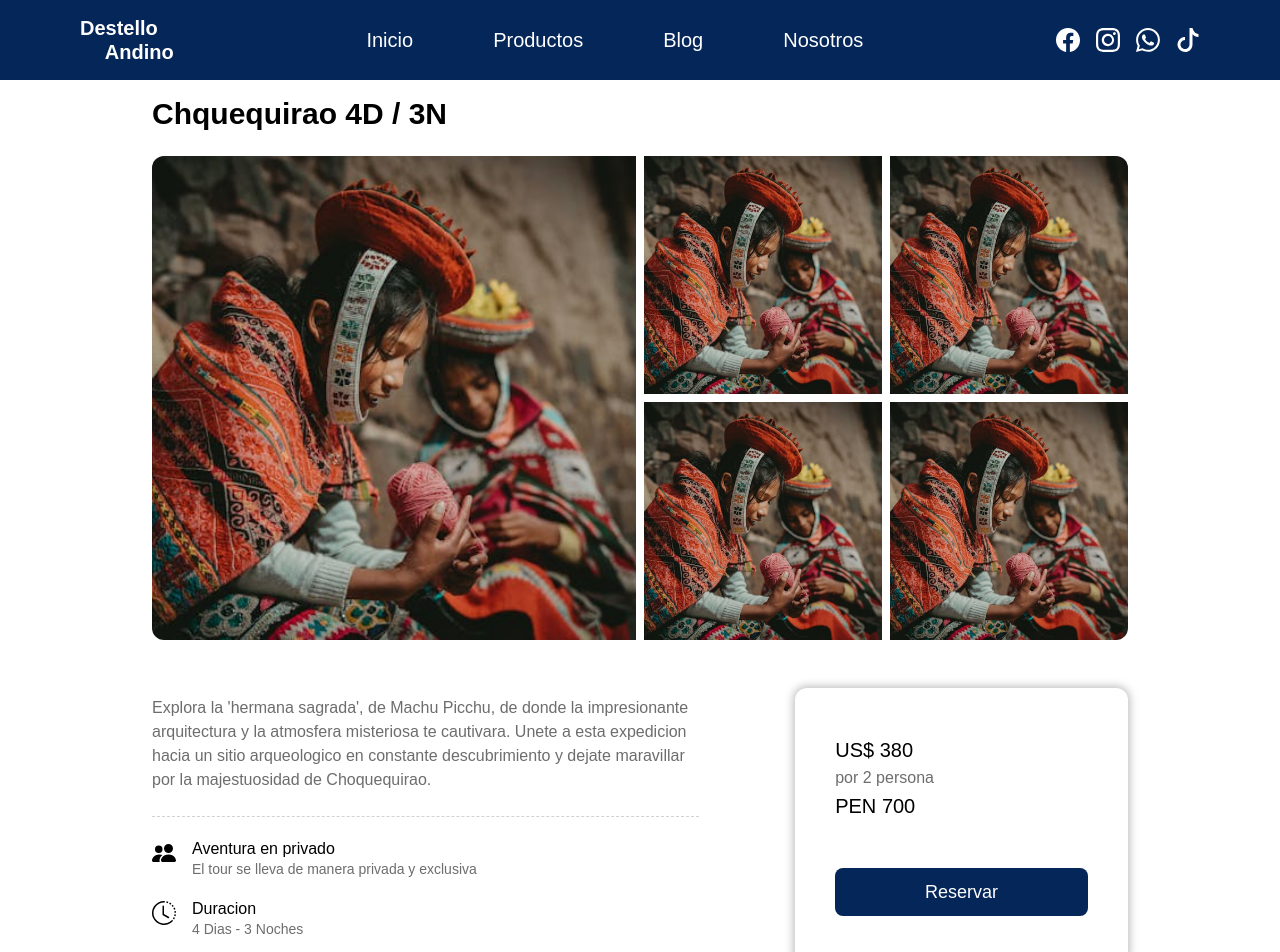
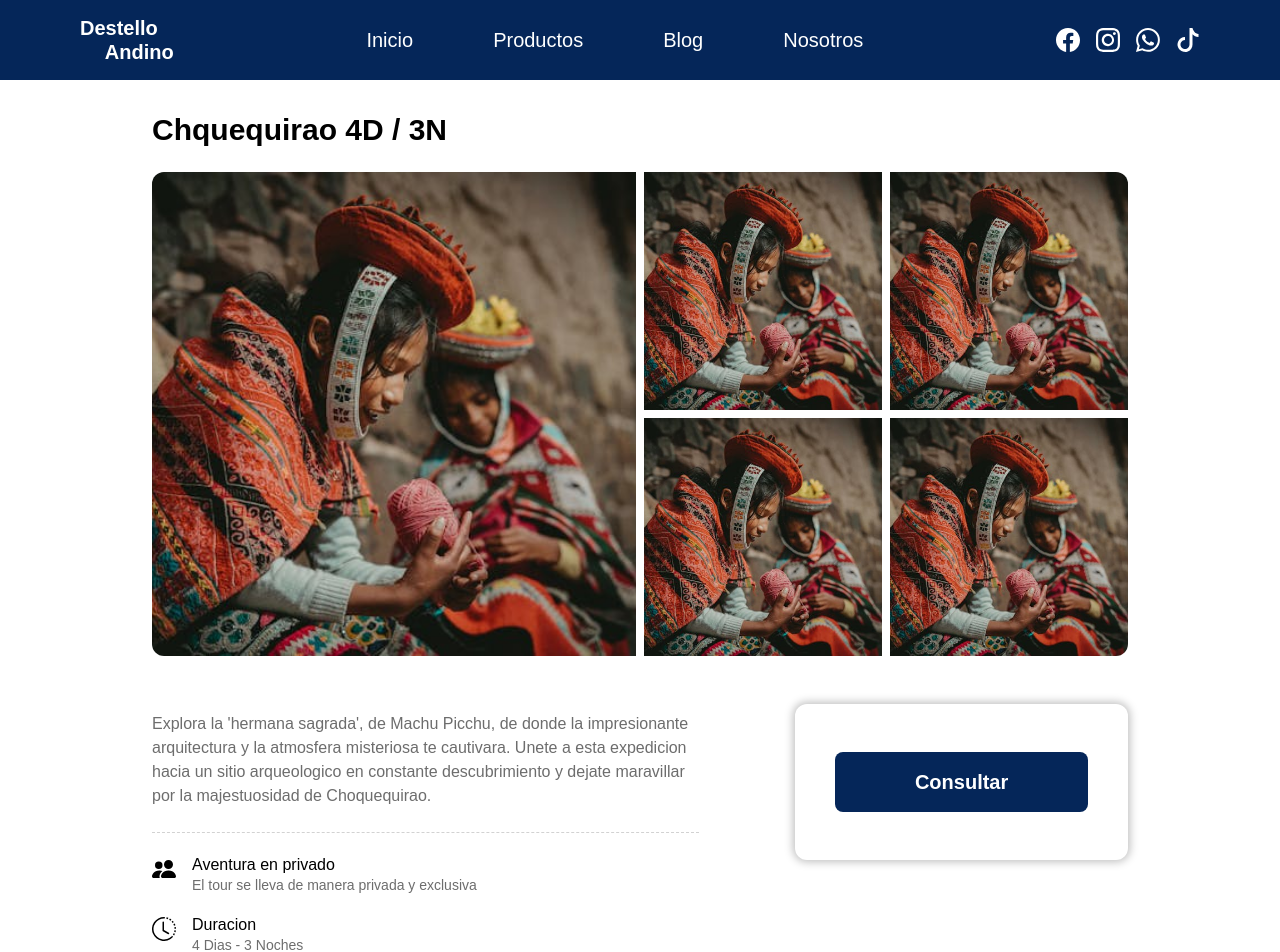
Before and after one commit to harvepq/destello, a Next.js app: page /products/choquequirao in a window 1280 px wide. Shown: the top 952 px of the page. Built offline with nearby package versions, Linux system fonts and the light colour scheme; a web font is replaced by a local one.

Commit message:
Add whatsapp message button, and delete prices

```diff
--- a/app/products/[slug]/page.tsx
+++ b/app/products/[slug]/page.tsx
@@ -12,6 +12,7 @@ import ProductImage from "@/app/ui/products/product-image";
 
 // Data Imports
 import { fetchProductBySlug } from "@/app/lib/data";
+import Link from "next/link";
 
 
 export default function Page({ params }: { params: { slug: string } }) {
@@ -43,7 +44,7 @@ export default function Page({ params }: { params: { slug: string } }) {
             </div>
           </button>
         </div>
-        <div className="hidden px-6 md:block mt-4">
+        <div className="hidden px-6 md:block mt-8">
           <h2 className="text-3xl font-bold">{product.title}</h2>
         </div>
         <ProductImage images={product.images} showImages={showImages} setShowImages={setShowImages} />
@@ -58,12 +59,17 @@ export default function Page({ params }: { params: { slug: string } }) {
           </div>
           <div className="fixed w-full bottom-0 bg-white md:static md:pt-6 md:col-span-2">
             <div className="flex justify-between items-center border-t-[1px] border-[#D2D2D2] py-2 px-6 md:flex-col md:gap-12 md:sticky md:top-[100px] md:py-12 md:px-10 md:border-none md:shadow-[0px_0px_8px_2px_rgba(0,0,0,0.25)] md:rounded-xl">
-              <div className="leading-3 md:w-full">
+              {/* <div className="leading-3 md:w-full">
                 <h3 className="text-xl">US$ {product.prices.dollars}</h3>
                 <span className="block text-[#6D6D6D] md:my-2">por {product.people} persona</span>
                 <h3 className="text-xl">PEN {product.prices.soles}</h3>
-              </div>
-              <button className="bg-[#052659] text-white text-lg w-32 h-12 rounded-lg md:w-full">Reservar</button>
+              </div> */}
+              <Link href={`https://wa.me/51928505264?text=Estoy%20interesado%20en%20el%20producto%20${product.title}`}
+                className="bg-[#052659] text-white text-center text-lg px-12 py-4 rounded-lg md:w-full"
+                target="_blank"
+              >
+                <p className="font-bold text-xl">Consultar</p>
+              </Link>
             </div>
           </div>
         </div>
@@ -94,7 +100,7 @@ export default function Page({ params }: { params: { slug: string } }) {
           <div className="flex flex-col gap-2 bg-white">
             {product.images.map((image) => (
               <picture key={image}>
-                <img className="w-full aspect-[3/2] object-cover" src={image} alt="" />
+                <img className="w-full aspect-[3/2] object-cover" src={`/products/${image}`} alt="" />
               </picture>
             ))}
           </div>
```
